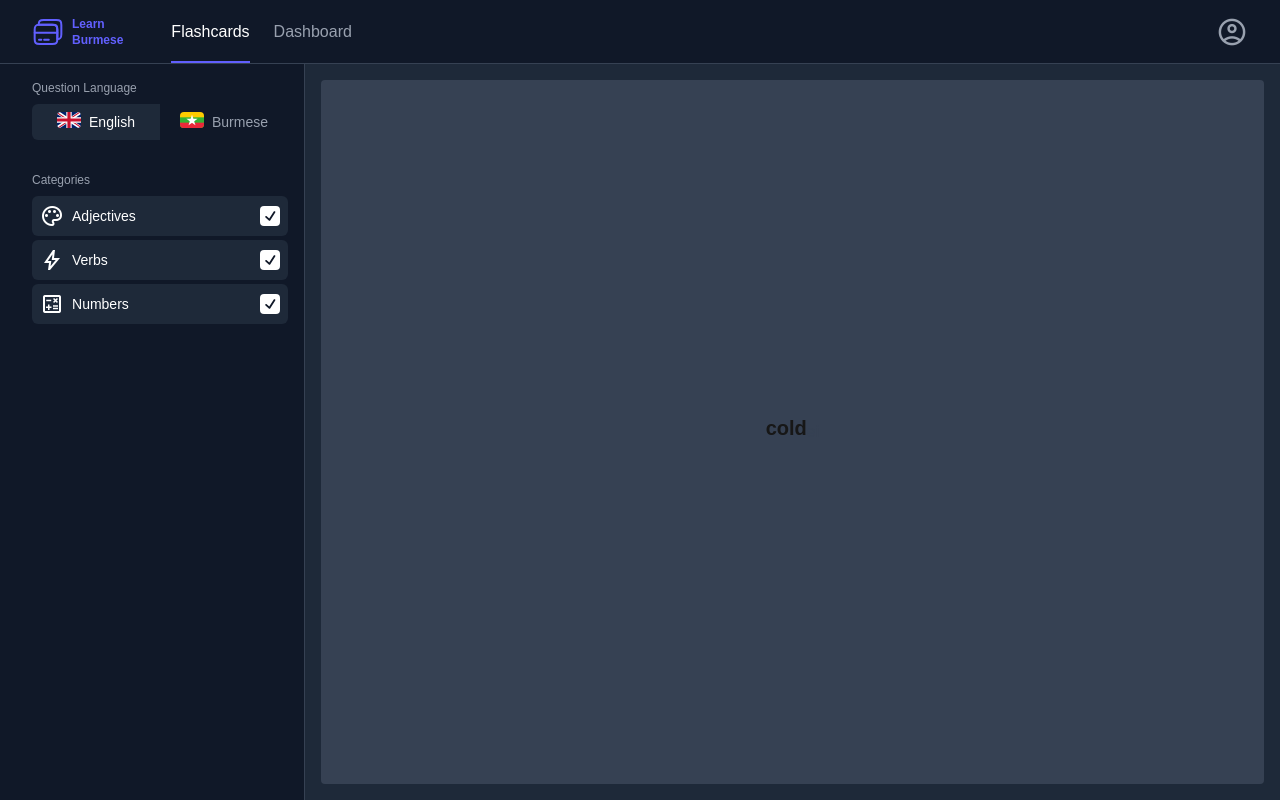
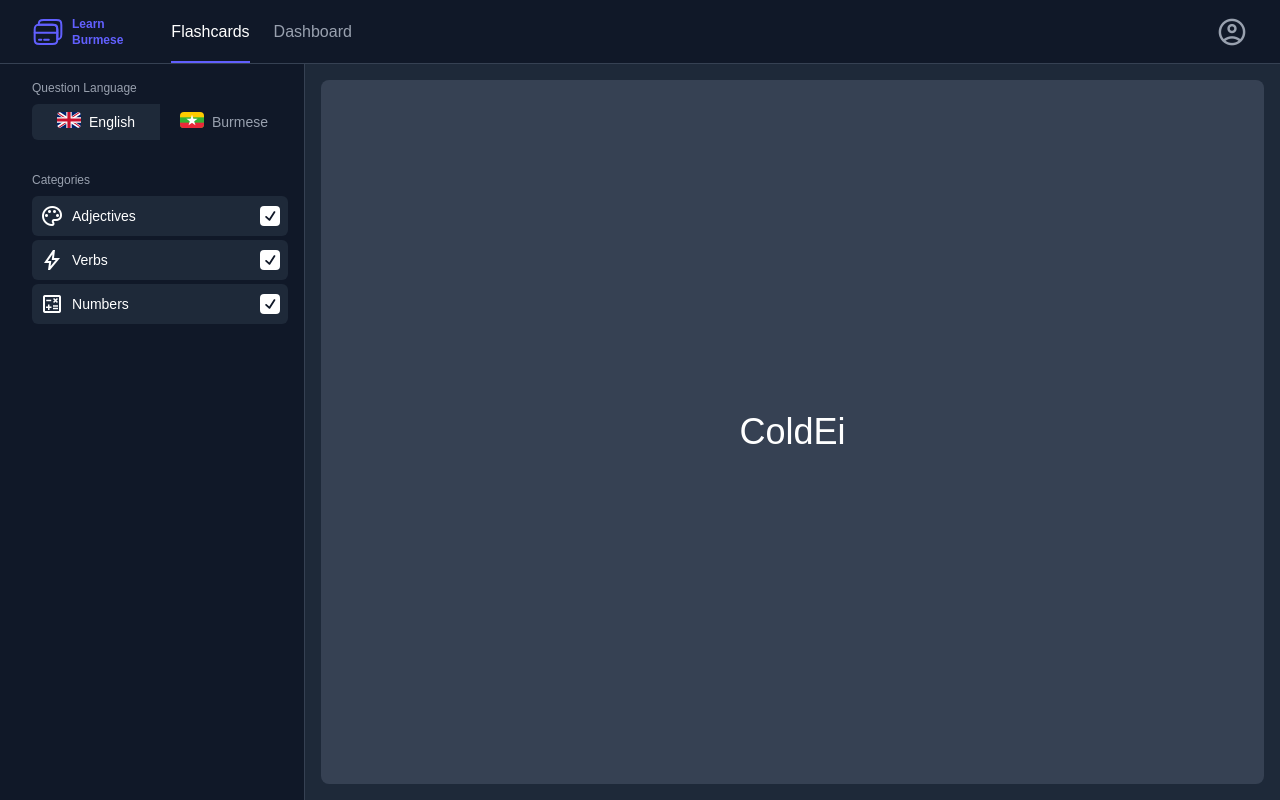
Before and after one commit to IsaacDWaller/learn-burmese, a Next.js app: page / in a window 1280 px wide. Built offline with nearby package versions, Linux system fonts and the light colour scheme.

Commit message:
fix: flashcard styles

```diff
--- a/app/_components/Flashcard.tsx
+++ b/app/_components/Flashcard.tsx
@@ -3,6 +3,7 @@
 import { synthesizeSpeech } from "@/lib/actions";
 import { classNames } from "@/lib/class-name-generator";
 import { getRandomFlashcardInformation } from "@/lib/flashcard-generator";
+import { titleCase } from "@/lib/string-formatter";
 import { FlashcardInformation } from "@/types/Flashcard";
 import { useEffect, useState } from "react";
 
@@ -15,8 +16,13 @@ export default function Flashcard({ className }: { className?: string }) {
       burmese: "",
     });
 
-  // eslint-disable-next-line react-hooks/set-state-in-effect
-  useEffect(() => setFlashcardInformation(getRandomFlashcardInformation()), []);
+  useEffect(() => {
+    const flashcardInformation = getRandomFlashcardInformation();
+    flashcardInformation.english = titleCase(flashcardInformation.english);
+    flashcardInformation.mlcts = titleCase(flashcardInformation.mlcts);
+    // eslint-disable-next-line react-hooks/set-state-in-effect
+    setFlashcardInformation(flashcardInformation);
+  }, []);
 
   async function handleClick() {
     const url = await synthesizeSpeech(
@@ -31,12 +37,14 @@ export default function Flashcard({ className }: { className?: string }) {
     <div
       className={classNames(
         className || "",
-        "flex cursor-pointer items-center justify-center rounded bg-gray-700 transition-all ease-in-out select-none hover:bg-gray-600",
+        "flex cursor-pointer items-center justify-center rounded-lg bg-gray-700 transition-all ease-in-out select-none hover:bg-gray-600",
       )}
       onClick={handleClick}
     >
-      <p className="mb-2 text-xl font-bold">{flashcardInformation.english}</p>
-      <p className="text-base text-gray-700">{flashcardInformation.mlcts}</p>
+      <span className="text-4xl text-white">
+        {flashcardInformation.english}
+      </span>
+      <span className="text-4xl text-white">{flashcardInformation.mlcts}</span>
     </div>
   );
 }
--- a/data/flashcards.json
+++ b/data/flashcards.json
@@ -25,26 +25,26 @@
   },
   {
     "id": 5,
-    "english": "it's hot, isn't it?",
-    "mlcts": "pu tai nau?",
-    "burmese": "ပူတယ်နော်?"
+    "english": "it's hot, isn't it",
+    "mlcts": "pu tai nau",
+    "burmese": "ပူတယ်နော်"
   },
   {
     "id": 6,
-    "english": "it's cold, isn't it?",
-    "mlcts": "ei tai nau?",
-    "burmese": "အေးတယ်နော်?"
+    "english": "it's cold, isn't it",
+    "mlcts": "ei tai nau",
+    "burmese": "အေးတယ်နော်"
   },
   {
     "id": 7,
-    "english": "it's good, isn't it?",
-    "mlcts": "kaung tai nau?",
-    "burmese": "ကောင်းတယ်နော်?"
+    "english": "it's good, isn't it",
+    "mlcts": "kaung tai nau",
+    "burmese": "ကောင်းတယ်နော်"
   },
   {
     "id": 8,
-    "english": "it's all right, isn't it?",
-    "mlcts": "ra tai nau?",
-    "burmese": "ရတယ်နော်?"
+    "english": "it's all right, isn't it",
+    "mlcts": "ra tai nau",
+    "burmese": "ရတယ်နော်"
   }
 ]
```
